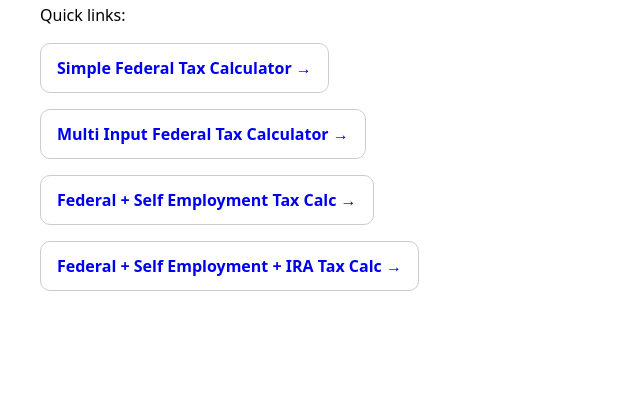
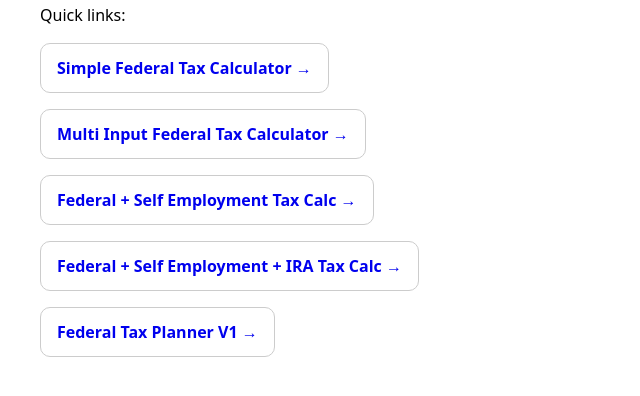
Before and after one commit to mrfestafiesta/fedcalc, a plain HTML site: page index.html in a window 1280 px wide. Shown: the part 128-524 px from the top of the page, without its empty margins (0-640 px from the left). Drawn offline with Linux system fonts and the light colour scheme.

Commit message:
Update index.html

```diff
--- a/index.html
+++ b/index.html
@@ -15,6 +15,7 @@
   <p><a class="button" href="/tax/">Simple Federal Tax Calculator →</a></p>
   <p><a class="button" href="/tax_multi_input/">Multi Input Federal Tax Calculator →</a></p>
   <p><a class="button" href="/tax_SE/">Federal + Self Employment Tax Calc →</a></p>
-<p><a class="button" href="/tax_SE_IRA/">Federal + Self Employment + IRA Tax Calc →</a></p>
+  <p><a class="button" href="/tax_SE_IRA/">Federal + Self Employment + IRA Tax Calc →</a></p>
+  <p><a class="button" href="/planner_v1/">Federal Tax Planner V1 →</a></p>
 </body>
 </html>
```
